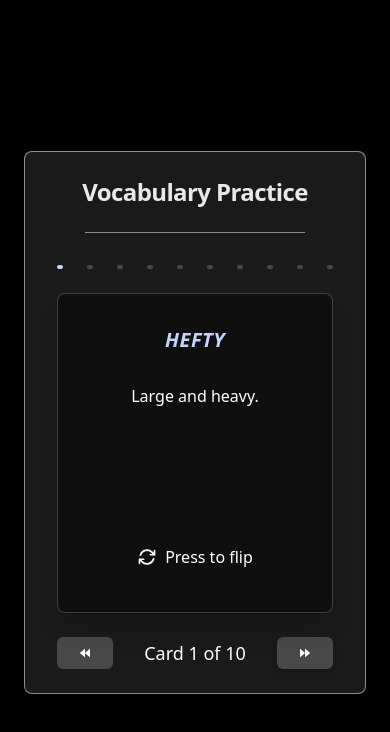
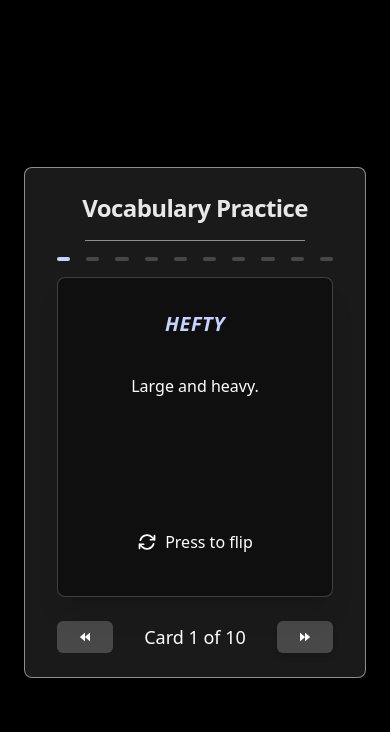
Before and after one commit to deregowskipiotr/fishka, a React (Vite) app: page / in a window 390 px wide. Shown: the top 732 px of the page. Built offline with nearby package versions, Linux system fonts and the light colour scheme.

Commit message:
mobile view another change

```diff
--- a/src/components/PaginationDots.tsx
+++ b/src/components/PaginationDots.tsx
@@ -12,7 +12,7 @@ const PaginationDots: React.FC<PaginationDotsProps> = ({
   totalPages,
   onPageChange,
 }) => (
-  <div className="flex justify-center gap-6 md:gap-2 mb-6">
+  <div className="flex justify-center gap-4 md:gap-2 mb-4 md:mb-6">
     {[...Array(totalPages)].map((_, idx) => {
       const page = idx;
       const isActive = page === currentPage;
@@ -21,7 +21,7 @@ const PaginationDots: React.FC<PaginationDotsProps> = ({
           type="button"
           key={page}
           onClick={() => onPageChange(page)}
-          className={`w-14 h-1 rounded-full transition duration-300 easy-in-out cursor-pointer ${
+          className={`w-5 md:w-14 h-1 rounded-full transition duration-300 easy-in-out cursor-pointer ${
             isActive ? "bg-indigo-200 shadow-lg" : "bg-white/20"
           } `}
           aria-label={`Go to card ${page + 1}`}
--- a/src/components/VocabularyCard.tsx
+++ b/src/components/VocabularyCard.tsx
@@ -31,7 +31,7 @@ const VocabularyCard: React.FC<VocabularyCardProps> = ({
       >
         {/* Front Side */}
         <div className="absolute w-full h-full backface-hidden flex flex-col justify-center items-center p-8 bg-black/40 border border-white/20 rounded-lg">
-          <h2 className=" text-xl md:text-3xl font-semibold italic tracking-wide uppercase text-indigo-200 mb-4 h-1/5">
+          <h2 className=" text-xl md:text-3xl font-semibold italic tracking-wide uppercase text-indigo-200 mb-6 md:mb-4 h-1/5">
             {word}
           </h2>
           <p className="text-white text-center mb-6 h-3/5">{explanation}</p>
--- a/src/components/VocabularyPractice.tsx
+++ b/src/components/VocabularyPractice.tsx
@@ -24,10 +24,10 @@ const VocabularyPractice: React.FC = () => {
   return (
     <div className="min-h-screen w-full bg-black flex flex-col items-center justify-center p-6 text-white/90 select-none">
       <div className="border border-white/50 w-full max-w-xl md:max-w-2xl px-8 py-6 rounded-lg bg-white/10">
-        <h1 className="text-2xl mb-6 font-semibold tracking-tight text-center">
+        <h1 className="text-2xl mb-4 md:mb-6 font-semibold tracking-tight text-center">
           Vocabulary Practice
         </h1>
-        <div className="h-px w-[80%] bg-white/50 mb-8 mx-auto" />
+        <div className="h-px w-[80%] bg-white/50 mb-4 md:mb-8 mx-auto" />
 
         {/* Pagination Dots above the card */}
         <PaginationDots
```
